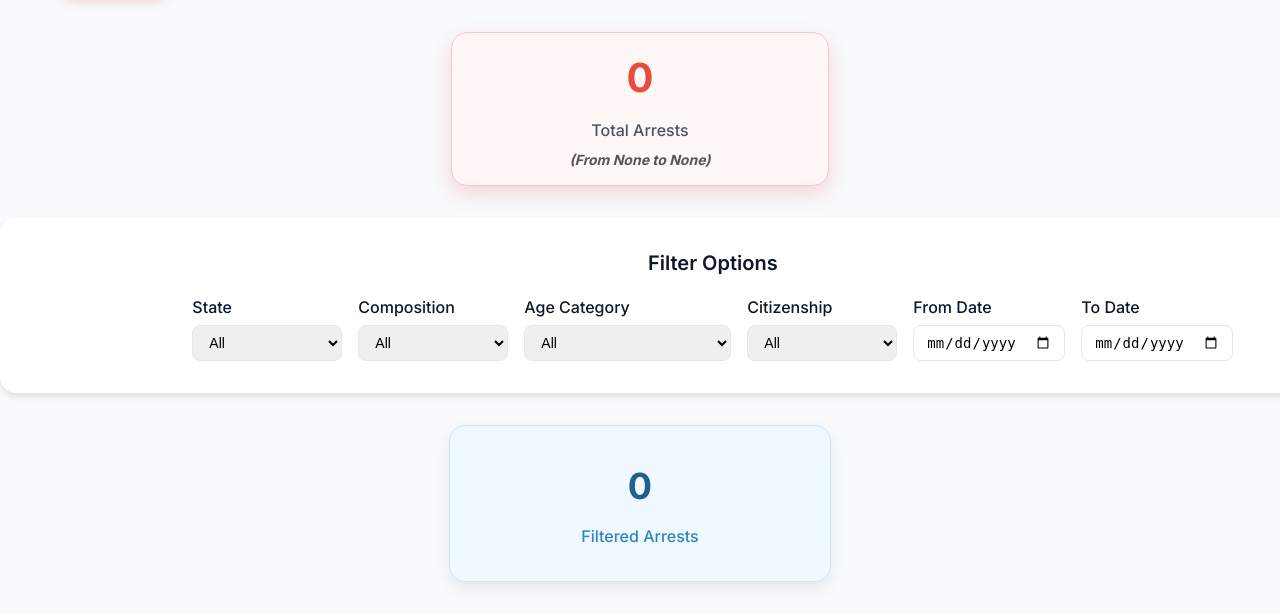
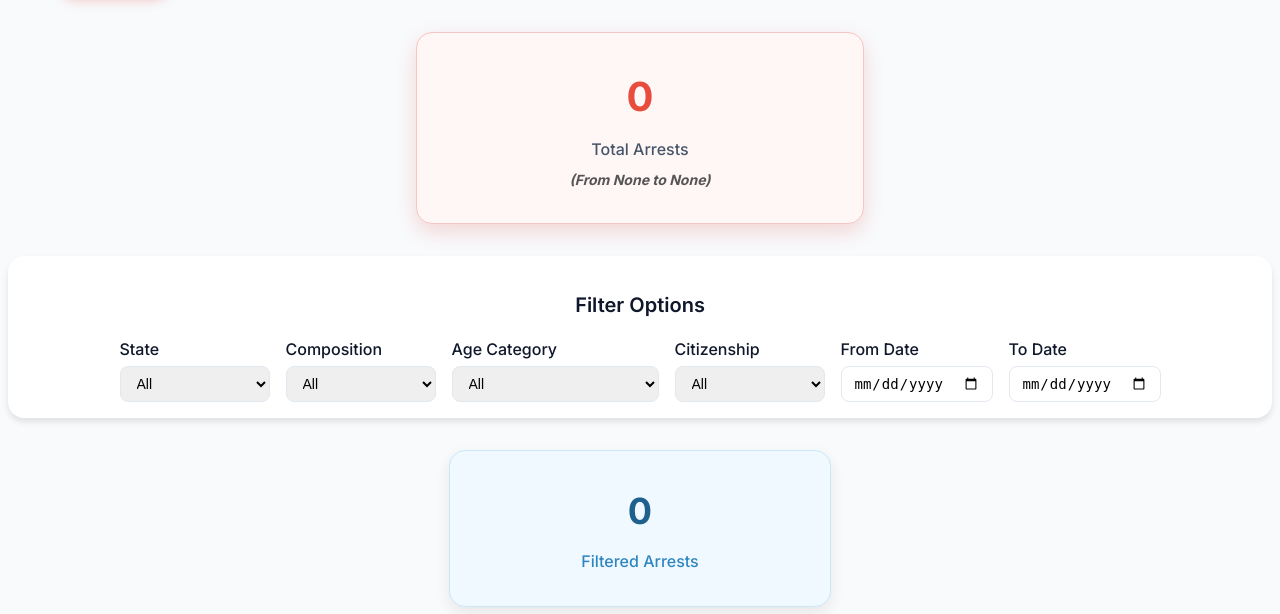
Before and after one commit to RelevantResearch/EnforcementDashboard, a Django app: page / in a window 1280 px wide; the page is wider, and only the part inside the window is pictured. Shown: the part 112-726 px from the top of that part. Run offline with Django 5.2, Linux system fonts and the light colour scheme; data that the repository does not hold is empty; some libraries are stand-ins or nearby versions.

Commit message:
values were added

```diff
--- a/arrestdashboard/templates/arrestdashboard/dashboard.html
+++ b/arrestdashboard/templates/arrestdashboard/dashboard.html
@@ -45,14 +45,14 @@
     <!-- Main content -->
     <main class="main" id="main-content" role="main">
         <!-- Grand total field-->
-         <section class="stats-card" aria-labelledby="stats-title" style="width:350px; padding:1.0%">
+         <section class="stats-card" aria-labelledby="stats-title" style="width:350px;">
             <div class="stats-value">{{ grand_total_arrest|floatformat:"0g" }}</div>
             <div class="stats-label" id="stats-title">Total Arrests</div>
             <div class="stats-date" id="stats-date">(From {{first_date}} to {{last_date}})</div>
         </section>
 
         <!-- Filters -->
-        <section class="filters-section" aria-labelledby="filters-title" style="width:1400px; height:150px; padding:1%">
+        <section class="filters-section" aria-labelledby="filters-title" style="width:1400px;">
             <h2 class="filters-title" id="filters-title">Filter Options</h2>
             <form class="filters-form" method="get" id="filter-form">
                 <div class="filter-group">
--- a/arrestdashboard/templates/arrestdashboard/documentation.html
+++ b/arrestdashboard/templates/arrestdashboard/documentation.html
@@ -133,7 +133,7 @@
 
       <li><strong>Individual Identifiers and Reporting Considerations</strong>
         <p>
-          The dataset includes unique identifiers—randomly generated numbers linking multiple records to individual persons. Analysis indicates approximately [####] individuals ([#]% of total) experienced multiple arrests across the timespan of the dataset. Therefore, it is most accurate to refer to these data as “ICE arrests” (i.e., arrest events) rather than "people arrested." However, given the small proportion of repeat arrests for any given geography and time period, the terms "ICE arrests" and "people arrested by ICE" may be used interchangeably for general audiences without significant data misrepresentation.
+          The dataset includes unique identifiers—randomly generated numbers linking multiple records to individual persons. Analysis indicates approximately 14,349 individuals (4.9% of total) experienced multiple arrests across the timespan of the dataset. Therefore, it is most accurate to refer to these data as “ICE arrests” (i.e., arrest events) rather than "people arrested." However, given the small proportion of repeat arrests for any given geography and time period, the terms "ICE arrests" and "people arrested by ICE" may be used interchangeably for general audiences without significant data misrepresentation.
         </p>
       </li>
 
@@ -181,8 +181,7 @@
 
     <h2>Support & Questions</h2>
     <p>
-      We welcome user feedback, technical questions, and suggestions for dashboard improvements. Please note that Relevant Research operates with limited capacity and cannot accommodate requests for additional pro bono research or in-depth data analysis for individuals while also maintaining and improving this public dashboard for the entire public.<br>
-      For technical support or inquiries, contact <a href="mailto:adam@relevant-research.com">Adam at Relevant Research</a>.
+      We welcome user feedback, technical questions, and suggestions for dashboard improvements. Please note that Relevant Research operates with limited capacity and cannot accommodate requests for additional pro bono research or in-depth data analysis for individuals while also maintaining and improving this public dashboard for the entire public. For technical support or inquiries, contact <a href="mailto:adam@relevant-research.com">Adam at Relevant Research</a>.
     </p>
 
     <h2>Next Steps</h2>
--- a/static/css/dashboard.css
+++ b/static/css/dashboard.css
@@ -115,7 +115,7 @@
     padding: 1rem 2rem;
     margin: 1.5rem auto;
     box-shadow: var(--shadow-md);
-    max-width: 1550px;
+    max-width: 1200px;
     display: flex;
     flex-direction: column;
     align-items: center;
```
